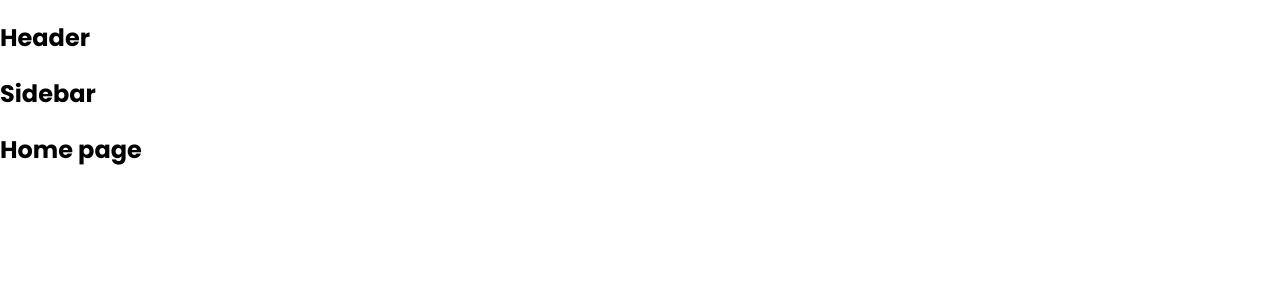
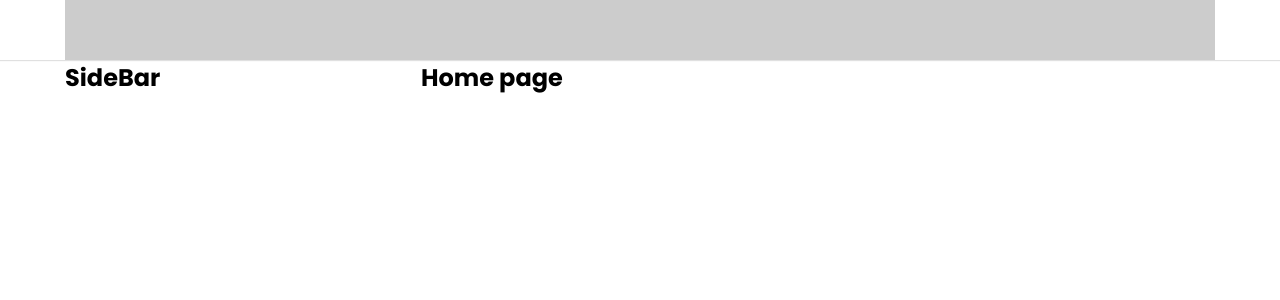
Before and after one commit to tuanbinh1511/tiktok-ui, a React (Create React App) app: page / in a window 1280 px wide. Shown: the top 300 px of the page. Built offline with nearby package versions, Linux system fonts and the light colour scheme.

Commit message:
Header/layout

```diff
--- a/package.json
+++ b/package.json
@@ -35,5 +35,8 @@
       "last 1 firefox version",
       "last 1 safari version"
     ]
+  },
+  "devDependencies": {
+    "sass": "^1.56.2"
   }
 }
--- a/src/components/GlobalStyles/GlobalStyles.scss
+++ b/src/components/GlobalStyles/GlobalStyles.scss
@@ -6,6 +6,8 @@
 }
 *{
     box-sizing: border-box;
+    margin: 0;
+    padding: 0;
 }
 html{
     font-size: 62.5%;
--- /dev/null
+++ b/src/components/Layout/DefaultLayout/DefaultLayout.module.scss
@@ -0,0 +1,13 @@
+.wrapper{
+    display: flex;
+    align-items: center;
+    flex-direction: column;
+}
+.container{
+    width: 1150px;
+    display: flex;
+}
+.content{
+    flex: 1;
+    min-height: 1000px;
+}
--- /dev/null
+++ b/src/components/Layout/DefaultLayout/Header/Header.module.scss
@@ -0,0 +1,12 @@
+.wrapper{
+    width: 100%;
+    height: 60px;
+    box-shadow: 0px 1px 1px rgb(0 0 0 /12%);
+    display: flex;
+    justify-content: center;
+}
+.inner{
+    height: 100%;
+    width: 1150px;
+    background-color: #ccc;
+}
--- a/src/components/Layout/DefaultLayout/Header/index.js
+++ b/src/components/Layout/DefaultLayout/Header/index.js
@@ -1,5 +1,15 @@
+import styles from './Header.module.scss'
+import classNames from 'classnames/bind'
+
+const cx = classNames.bind(styles)
 function Header() {
-    return (<h2>Header</h2>  );
+    return (
+        <header className={cx('wrapper')}>
+            <div className={cx('inner')}>
+
+            </div>
+        </header>
+    );
 }
 
 export default Header;
--- /dev/null
+++ b/src/components/Layout/DefaultLayout/Sidebar/Sidebar.module.scss
@@ -0,0 +1,4 @@
+.wrapper{
+    width: 356px;
+
+}
--- a/src/components/Layout/DefaultLayout/Sidebar/index.js
+++ b/src/components/Layout/DefaultLayout/Sidebar/index.js
@@ -1,5 +1,14 @@
+import styles from "./Sidebar.module.scss"
+import classNames from "classnames/bind";
+
+const cx = classNames.bind(styles)
+
 function Sidebar() {
-    return (<h2>Sidebar</h2>  );
+    return (
+        <aside className={cx('wrapper')} >
+            <h2>SideBar</h2>
+        </aside>
+     );
 }
 
 export default Sidebar;
--- a/src/components/Layout/DefaultLayout/index.js
+++ b/src/components/Layout/DefaultLayout/index.js
@@ -1,13 +1,17 @@
 import Header from "./Header";
 import Sidebar from "./Sidebar";
+import classNames from "classnames/bind";
+import styles from './DefaultLayout.module.scss'
+
+const cx = classNames.bind(styles)
 
 function DefaultLayout({children}) {
     return (
-        <div>
+        <div className={cx('wrapper')}>
             <Header></Header>
-            <div className="container">
+            <div className={cx('container')}>
                 <Sidebar/>
-                <div className="content">
+                <div className={cx('content')}>
                     {children}
                 </div>
             </div>
```
Also changed, not shown: 1 other file (tests, documents, lock files or other folders).
